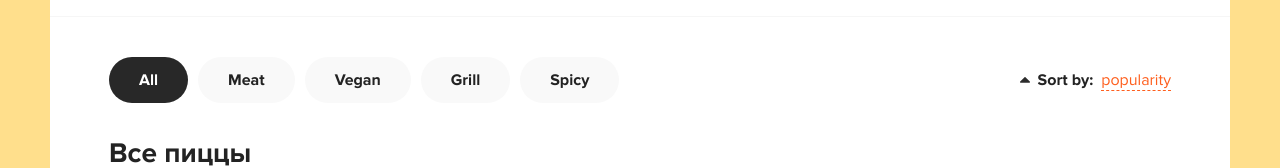
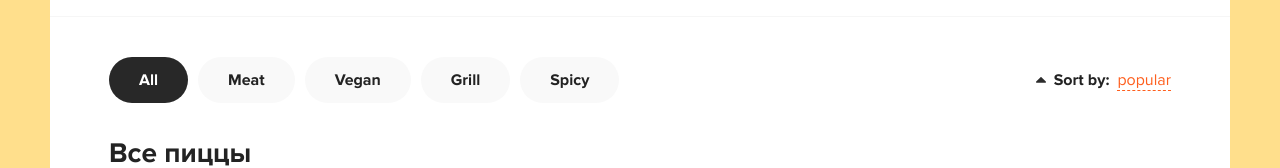
Before and after one commit to alexey-sevastynov/react-pizza-redux, a React (Create React App) app: page / in a window 1280 px wide. Shown: the part 165-333 px from the top of the page. Built offline with nearby package versions, Linux system fonts and the light colour scheme; data requests are answered from the project's data file.

Commit message:
sort + category REDUX

```diff
--- a/src/App.js
+++ b/src/App.js
@@ -11,8 +11,8 @@ import { useDispatch } from "react-redux";
 
 const categoryNames = ["Meat", "Vegan", "Grill", "Spicy"];
 
-const sorts = [
-  { name: "popularity", type: "popular" },
+const sortNames = [
+  { name: "popular", type: "popular" },
   { name: "price", type: "price" },
   { name: "alphabet", type: "alphabet" },
 ];
@@ -26,7 +26,9 @@ function App() {
         <Route path="/" element={<Layout />}>
           <Route
             index
-            element={<MainPage categoryNames={categoryNames} sorts={sorts} />}
+            element={
+              <MainPage categoryNames={categoryNames} sortNames={sortNames} />
+            }
           />
           <Route path="basket" element={<BasketPage />} />
         </Route>
--- a/src/components/Categories/Categories.jsx
+++ b/src/components/Categories/Categories.jsx
@@ -31,7 +31,7 @@ const Categories = React.memo(function Categories({
 });
 
 Categories.propTypes = {
-  activeCategory: propTypes.number,
+  activeCategory: propTypes.oneOf([propTypes.number, null]),
   categoryNames: propTypes.arrayOf(propTypes.string),
   onClickCategory: propTypes.func,
 };
--- a/src/components/SortPopup/SortPopup.jsx
+++ b/src/components/SortPopup/SortPopup.jsx
@@ -1,10 +1,15 @@
 import React, { useEffect } from "react";
+import propTypes from "prop-types";
 
-const SortPopup = React.memo(function SortPopup({ sorts }) {
+const SortPopup = React.memo(function SortPopup({
+  sortNames,
+  activeSortType,
+  onClickSortType,
+}) {
   const [visiblePopup, setVisiblePopup] = React.useState(false);
   const [activeItem, setActiveItem] = React.useState(0);
-
-  const activeLabel = sorts[activeItem].name;
+  console.log(onClickSortType);
+  const activeLabel = sortNames.find((obj) => obj.type === activeSortType).name;
 
   const sortRef = React.useRef();
 
@@ -19,7 +24,9 @@ const SortPopup = React.memo(function SortPopup({ sorts }) {
   };
 
   const onSelectItem = (index) => {
-    setActiveItem(index);
+    if (onClickSortType) {
+      onClickSortType(index);
+    }
     setVisiblePopup(false);
   };
 
@@ -27,11 +34,11 @@ const SortPopup = React.memo(function SortPopup({ sorts }) {
     document.body.addEventListener("click", handleOutsideClick);
   }, []);
 
-  const items = sorts.map((sort, index) => (
+  const items = sortNames.map((sort) => (
     <li
       key={sort.type}
-      className={activeItem === index ? "active" : ""}
-      onClick={() => onSelectItem(index)}
+      className={activeSortType === sort.type ? "active" : ""}
+      onClick={() => onSelectItem(sort.type)}
     >
       {sort.name}
     </li>
@@ -69,4 +76,14 @@ const SortPopup = React.memo(function SortPopup({ sorts }) {
   );
 });
 
+SortPopup.propTypes = {
+  activeSortType: propTypes.string.isRequired,
+  sortNames: propTypes.arrayOf(propTypes.object),
+  onClickSortType: propTypes.func,
+};
+
+SortPopup.defaultProps = {
+  sortNames: [],
+};
+
 export default SortPopup;
--- a/src/page/mainPage/MainPage.jsx
+++ b/src/page/mainPage/MainPage.jsx
@@ -9,10 +9,10 @@ import PizzaBlock from "../../components/PizzaBlock.jsx/PizzaBlock";
 
 import { fetchPizzas } from "../../redux/actions/pizzas";
 import { useDispatch, useSelector } from "react-redux";
-import { setCategory } from "../../redux/actions/filters";
+import { setCategory, setSortBy } from "../../redux/actions/filters";
 import MyLoader from "../../components/Loader/Loader";
 
-function MainPage({ categoryNames, sorts }) {
+function MainPage({ categoryNames, sortNames, onClickSortType }) {
   //______________useDispatch
   const dispatch = useDispatch();
   //______________useSelector from ../reducer/stateInitial...
@@ -29,6 +29,13 @@ function MainPage({ categoryNames, sorts }) {
     dispatch(fetchPizzas());
   }, [category]);
 
+  const onSelectCategory = React.useCallback((index) => {
+    dispatch(setCategory(index));
+  });
+
+  const onSelectSortType = React.useCallback((type) => {
+    dispatch(setSortBy(type));
+  });
   return (
     <div className="content">
       <div className="container">
@@ -36,9 +43,13 @@ function MainPage({ categoryNames, sorts }) {
           <Categories
             activeCategory={category}
             categoryNames={categoryNames}
-            onClickCategory={(index) => dispatch(setCategory(index))}
+            onClickCategory={onSelectCategory}
           />
-          <SortPopup sorts={sorts} />
+          <SortPopup
+            activeSortType={sortBy}
+            sortNames={sortNames}
+            onClickSortType={onSelectSortType}
+          />
         </div>
         <h2 className="content__title">Все пиццы</h2>
         <div className="content__items">
```
